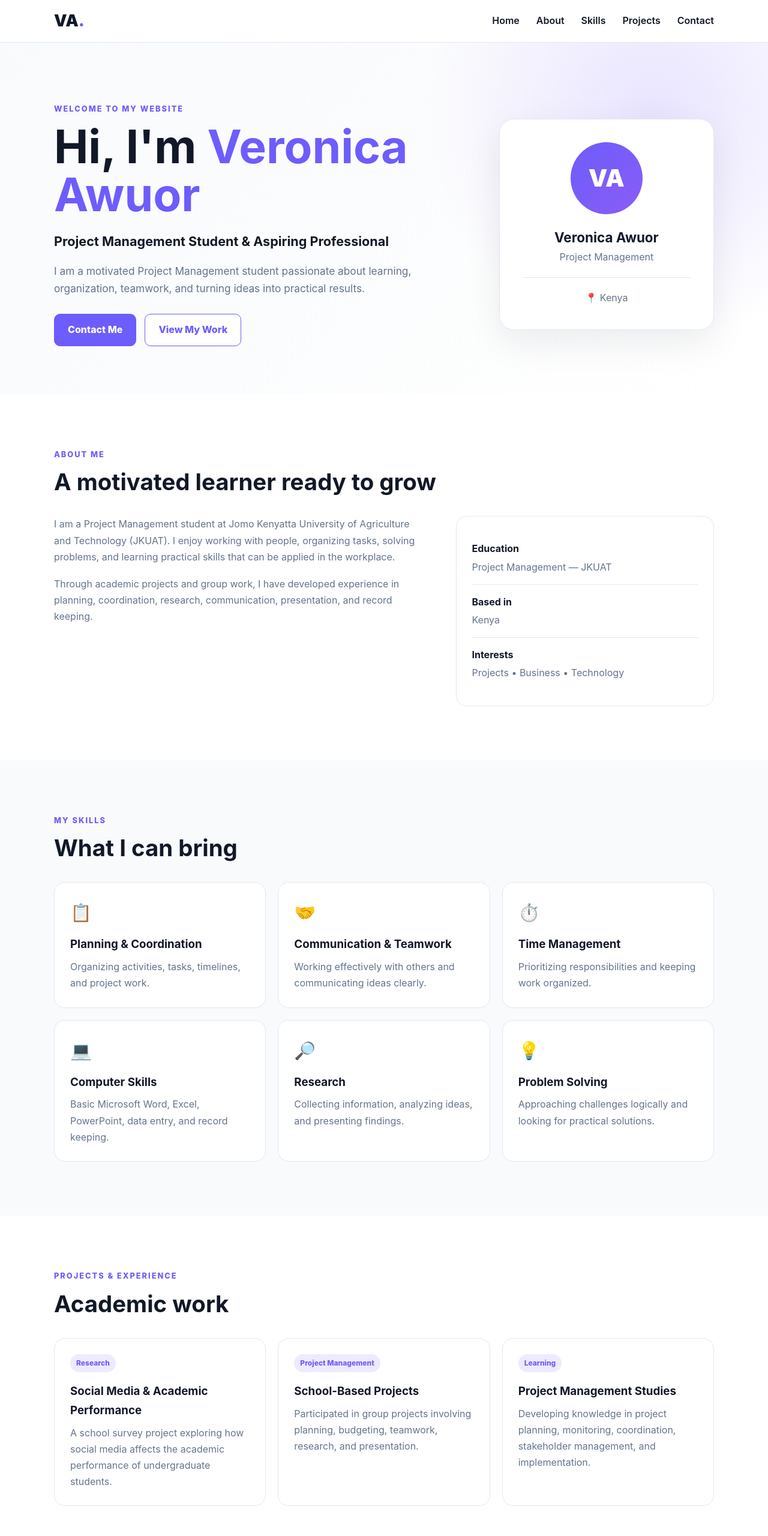
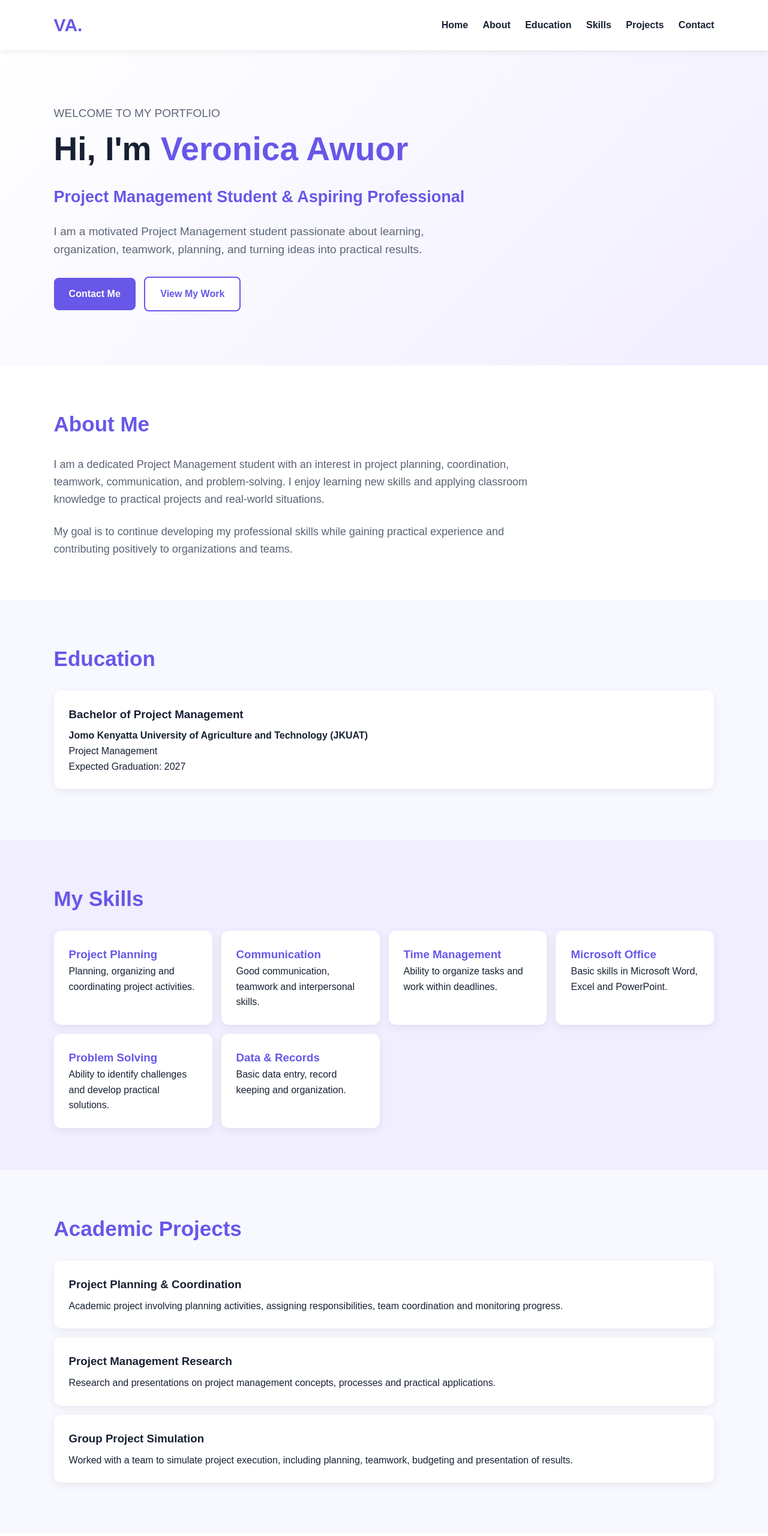
Before and after one commit to vero1489/Veronica-Awuor-, a plain HTML site: page index.html in a window 1280 px wide. Shown: the top 2560 px of the page at 60% size. Drawn offline with Linux system fonts and the light colour scheme.

Commit message:
Update index.html

```diff
--- a/index.html
+++ b/index.html
@@ -3,18 +3,210 @@
 <head>
 <meta charset="UTF-8">
 <meta name="viewport" content="width=device-width, initial-scale=1.0">
-  <title>Veronica Awuor | Personal Portfolio</title>
-  <meta name="description" content="Personal portfolio website for Veronica Awuor.">
-  <link rel="stylesheet" href="style.css">
+
+<title>Veronica Awuor | Project Management Portfolio</title>
+
+<style>
+* {
+    box-sizing: border-box;
+    margin: 0;
+    padding: 0;
+    scroll-behavior: smooth;
+}
+
+body {
+    font-family: Arial, sans-serif;
+    color: #172033;
+    background: #f8f8ff;
+    line-height: 1.6;
+}
+
+header {
+    background: white;
+    padding: 18px 7%;
+    position: sticky;
+    top: 0;
+    z-index: 1000;
+    box-shadow: 0 2px 10px rgba(0,0,0,0.08);
+}
+
+nav {
+    display: flex;
+    justify-content: space-between;
+    align-items: center;
+}
+
+.logo {
+    font-size: 30px;
+    font-weight: bold;
+    color: #6857e8;
+}
+
+nav a {
+    text-decoration: none;
+    color: #172033;
+    margin-left: 20px;
+    font-weight: bold;
+}
+
+nav a:hover {
+    color: #6857e8;
+}
+
+.hero {
+    padding: 90px 7%;
+    background: linear-gradient(135deg, #ffffff, #f0eeff);
+}
+
+.hero h1 {
+    font-size: 55px;
+    margin-bottom: 15px;
+}
+
+.hero h1 span {
+    color: #6857e8;
+}
+
+.hero h2 {
+    font-size: 27px;
+    margin-bottom: 20px;
+}
+
+.hero p {
+    max-width: 700px;
+    font-size: 19px;
+    color: #5d6678;
+}
+
+.buttons {
+    margin-top: 30px;
+}
+
+.btn {
+    display: inline-block;
+    padding: 14px 25px;
+    margin-right: 10px;
+    border-radius: 8px;
+    text-decoration: none;
+    font-weight: bold;
+    background: #6857e8;
+    color: white;
+}
+
+.btn.secondary {
+    background: white;
+    color: #6857e8;
+    border: 2px solid #6857e8;
+}
+
+section {
+    padding: 70px 7%;
+}
+
+section h2 {
+    font-size: 35px;
+    color: #6857e8;
+    margin-bottom: 25px;
+}
+
+.about {
+    background: white;
+}
+
+.about p {
+    max-width: 800px;
+    font-size: 18px;
+    color: #596274;
+}
+
+.education-card,
+.project-card,
+.skill-card {
+    background: white;
+    padding: 25px;
+    margin: 15px 0;
+    border-radius: 12px;
+    box-shadow: 0 4px 15px rgba(0,0,0,0.07);
+}
+
+.education-card h3,
+.project-card h3 {
+    color: #172033;
+    margin-bottom: 8px;
+}
+
+.skills {
+    background: #f0eeff;
+}
+
+.skill-list {
+    display: grid;
+    grid-template-columns: repeat(auto-fit, minmax(220px, 1fr));
+    gap: 15px;
+}
+
+.skill-card {
+    margin: 0;
+}
+
+.skill-card h3 {
+    color: #6857e8;
+}
+
+.contact {
+    background: white;
+}
+
+.contact-box {
+    background: #f0eeff;
+    padding: 30px;
+    border-radius: 15px;
+    max-width: 700px;
+}
+
+.contact-box p {
+    margin: 10px 0;
+    font-size: 18px;
+}
+
+footer {
+    text-align: center;
+    padding: 25px;
+    background: #172033;
+    color: white;
+}
+
+@media (max-width: 700px) {
+    .hero h1 {
+        font-size: 42px;
+    }
+
+    .hero h2 {
+        font-size: 23px;
+    }
+
+    nav a {
+        margin-left: 8px;
+        font-size: 13px;
+    }
+
+    section {
+        padding: 55px 6%;
+    }
+}
+</style>
 </head>
+
 <body>
-  <header class="header">
-    <nav class="nav container">
-      <a class="logo" href="#home">VA<span>.</span></a>
-      <button class="menu-btn" aria-label="Open menu">☰</button>
-      <div class="nav-links">
+
+<header>
+<nav>
+<div class="logo">VA.</div>
+
+<div>
 <a href="#home">Home</a>
 <a href="#about">About</a>
+<a href="#education">Education</a>
 <a href="#skills">Skills</a>
 <a href="#projects">Projects</a>
 <a href="#contact">Contact</a>
@@ -22,136 +214,144 @@
 </nav>
 </header>
 
-  <main>
-    <section id="home" class="hero">
-      <div class="container hero-grid">
-        <div>
-          <p class="eyebrow">WELCOME TO MY WEBSITE</p>
+<section class="hero" id="home">
+<p>WELCOME TO MY PORTFOLIO</p>
+
 <h1>Hi, I'm <span>Veronica Awuor</span></h1>
+
 <h2>Project Management Student & Aspiring Professional</h2>
-          <p class="hero-text">
+
+<p>
 I am a motivated Project Management student passionate about learning,
-            organization, teamwork, and turning ideas into practical results.
+organization, teamwork, planning, and turning ideas into practical results.
 </p>
+
 <div class="buttons">
-            <a class="btn primary" href="#contact">Contact Me</a>
+<a class="btn" href="#contact">Contact Me</a>
 <a class="btn secondary" href="#projects">View My Work</a>
-          </div>
-        </div>
-        <div class="hero-card">
-          <div class="avatar">VA</div>
-          <h3>Veronica Awuor</h3>
-          <p>Project Management</p>
-          <div class="mini-line"></div>
-          <p class="location">📍 Kenya</p>
-        </div>
 </div>
 </section>
 
-    <section id="about" class="section">
-      <div class="container">
-        <p class="eyebrow">ABOUT ME</p>
-        <h2 class="section-title">A motivated learner ready to grow</h2>
-        <div class="about-grid">
-          <div>
+<section class="about" id="about">
+<h2>About Me</h2>
+
 <p>
-              I am a Project Management student at Jomo Kenyatta University of
-              Agriculture and Technology (JKUAT). I enjoy working with people,
-              organizing tasks, solving problems, and learning practical skills
-              that can be applied in the workplace.
+I am a dedicated Project Management student with an interest in project
+planning, coordination, teamwork, communication, and problem-solving.
+I enjoy learning new skills and applying classroom knowledge to practical
+projects and real-world situations.
 </p>
+
+<br>
+
 <p>
-              Through academic projects and group work, I have developed experience
-              in planning, coordination, research, communication, presentation,
-              and record keeping.
+My goal is to continue developing my professional skills while gaining
+practical experience and contributing positively to organizations and teams.
 </p>
-          </div>
-          <div class="info-card">
-            <div><strong>Education</strong><span>Project Management — JKUAT</span></div>
-            <div><strong>Based in</strong><span>Kenya</span></div>
-            <div><strong>Interests</strong><span>Projects • Business • Technology</span></div>
-          </div>
-        </div>
+</section>
+
+<section id="education">
+<h2>Education</h2>
+
+<div class="education-card">
+<h3>Bachelor of Project Management</h3>
+<p><strong>Jomo Kenyatta University of Agriculture and Technology (JKUAT)</strong></p>
+<p>Project Management</p>
+<p>Expected Graduation: 2027</p>
 </div>
 </section>
 
-    <section id="skills" class="section alt">
-      <div class="container">
-        <p class="eyebrow">MY SKILLS</p>
-        <h2 class="section-title">What I can bring</h2>
-        <div class="skills-grid">
-          <article class="skill-card"><div class="icon">📋</div><h3>Planning & Coordination</h3><p>Organizing activities, tasks, timelines, and project work.</p></article>
-          <article class="skill-card"><div class="icon">🤝</div><h3>Communication & Teamwork</h3><p>Working effectively with others and communicating ideas clearly.</p></article>
-          <article class="skill-card"><div class="icon">⏱️</div><h3>Time Management</h3><p>Prioritizing responsibilities and keeping work organized.</p></article>
-          <article class="skill-card"><div class="icon">💻</div><h3>Computer Skills</h3><p>Basic Microsoft Word, Excel, PowerPoint, data entry, and record keeping.</p></article>
-          <article class="skill-card"><div class="icon">🔎</div><h3>Research</h3><p>Collecting information, analyzing ideas, and presenting findings.</p></article>
-          <article class="skill-card"><div class="icon">💡</div><h3>Problem Solving</h3><p>Approaching challenges logically and looking for practical solutions.</p></article>
+<section class="skills" id="skills">
+<h2>My Skills</h2>
+
+<div class="skill-list">
+
+<div class="skill-card">
+<h3>Project Planning</h3>
+<p>Planning, organizing and coordinating project activities.</p>
 </div>
+
+<div class="skill-card">
+<h3>Communication</h3>
+<p>Good communication, teamwork and interpersonal skills.</p>
+</div>
+
+<div class="skill-card">
+<h3>Time Management</h3>
+<p>Ability to organize tasks and work within deadlines.</p>
+</div>
+
+<div class="skill-card">
+<h3>Microsoft Office</h3>
+<p>Basic skills in Microsoft Word, Excel and PowerPoint.</p>
+</div>
+
+<div class="skill-card">
+<h3>Problem Solving</h3>
+<p>Ability to identify challenges and develop practical solutions.</p>
+</div>
+
+<div class="skill-card">
+<h3>Data & Records</h3>
+<p>Basic data entry, record keeping and organization.</p>
+</div>
+
 </div>
 </section>
 
-    <section id="projects" class="section">
-      <div class="container">
-        <p class="eyebrow">PROJECTS & EXPERIENCE</p>
-        <h2 class="section-title">Academic work</h2>
-        <div class="projects-grid">
-          <article class="project-card">
-            <span class="tag">Research</span>
-            <h3>Social Media & Academic Performance</h3>
-            <p>A school survey project exploring how social media affects the academic performance of undergraduate students.</p>
-          </article>
-          <article class="project-card">
-            <span class="tag">Project Management</span>
-            <h3>School-Based Projects</h3>
-            <p>Participated in group projects involving planning, budgeting, teamwork, research, and presentation.</p>
-          </article>
-          <article class="project-card">
-            <span class="tag">Learning</span>
-            <h3>Project Management Studies</h3>
-            <p>Developing knowledge in project planning, monitoring, coordination, stakeholder management, and implementation.</p>
-          </article>
+<section id="projects">
+<h2>Academic Projects</h2>
+
+<div class="project-card">
+<h3>Project Planning & Coordination</h3>
+<p>
+Academic project involving planning activities, assigning responsibilities,
+team coordination and monitoring progress.
+</p>
 </div>
+
+<div class="project-card">
+<h3>Project Management Research</h3>
+<p>
+Research and presentations on project management concepts, processes and
+practical applications.
+</p>
+</div>
+
+<div class="project-card">
+<h3>Group Project Simulation</h3>
+<p>
+Worked with a team to simulate project execution, including planning,
+teamwork, budgeting and presentation of results.
+</p>
 </div>
 </section>
 
-    <section class="cta">
-      <div class="container">
-        <h2>Let's connect</h2>
-        <p>I'm open to opportunities that allow me to learn, contribute, and grow.</p>
-        <a class="btn primary" href="#contact">Get In Touch</a>
+<section id="contact" class="contact">
+<h2>Contact Me</h2>
+
+<div class="contact-box">
+<p><strong>Email:</strong> Add your email address here</p>
+
+<p><strong>Location:</strong> Kenya</p>
+
+<p>
+I am open to opportunities that allow me to learn, grow and gain practical
+professional experience.
+</p>
+
+<br>
+
+<a class="btn" href="mailto:YOUR-EMAIL@example.com">
+Email Me
+</a>
 </div>
 </section>
 
-    <section id="contact" class="section">
-      <div class="container contact-grid">
-        <div>
-          <p class="eyebrow">CONTACT</p>
-          <h2 class="section-title">Let's talk</h2>
-          <p>If you'd like to discuss an opportunity, project, or collaboration, feel free to reach out.</p>
-        </div>
-        <div class="contact-card">
-          <a href="mailto:vero49503@gmail.com">✉️ vero49503@gmail.com</a>
-          <a href="tel:+254798941256">📞 0798 941 256</a>
-          <a href="https://wa.me/254798941256" target="_blank" rel="noopener">💬 Message me on WhatsApp</a>
-        </div>
-      </div>
-    </section>
-  </main>
-
 <footer>
-    <div class="container footer-inner">
-      <p>© 2026 Veronica Awuor. All rights reserved.</p>
-      <a href="#home">Back to top ↑</a>
-    </div>
+<p>© 2026 Veronica Awuor. All Rights Reserved.</p>
+<p>Project Management Portfolio</p>
 </footer>
 
-  <script>
-    const menuBtn = document.querySelector('.menu-btn');
-    const navLinks = document.querySelector('.nav-links');
-    menuBtn.addEventListener('click', () => navLinks.classList.toggle('open'));
-    document.querySelectorAll('.nav-links a').forEach(link => {
-      link.addEventListener('click', () => navLinks.classList.remove('open'));
-    });
-  </script>
 </body>
 </html>
```
Lines whose indentation alone changed are shown as unchanged.
